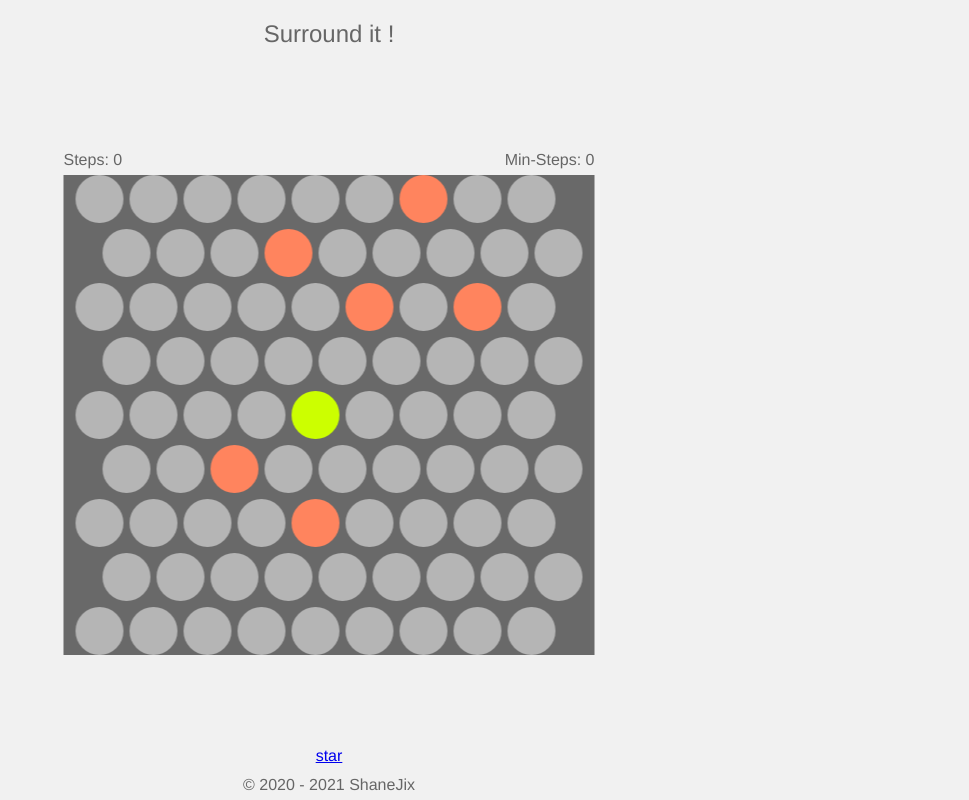
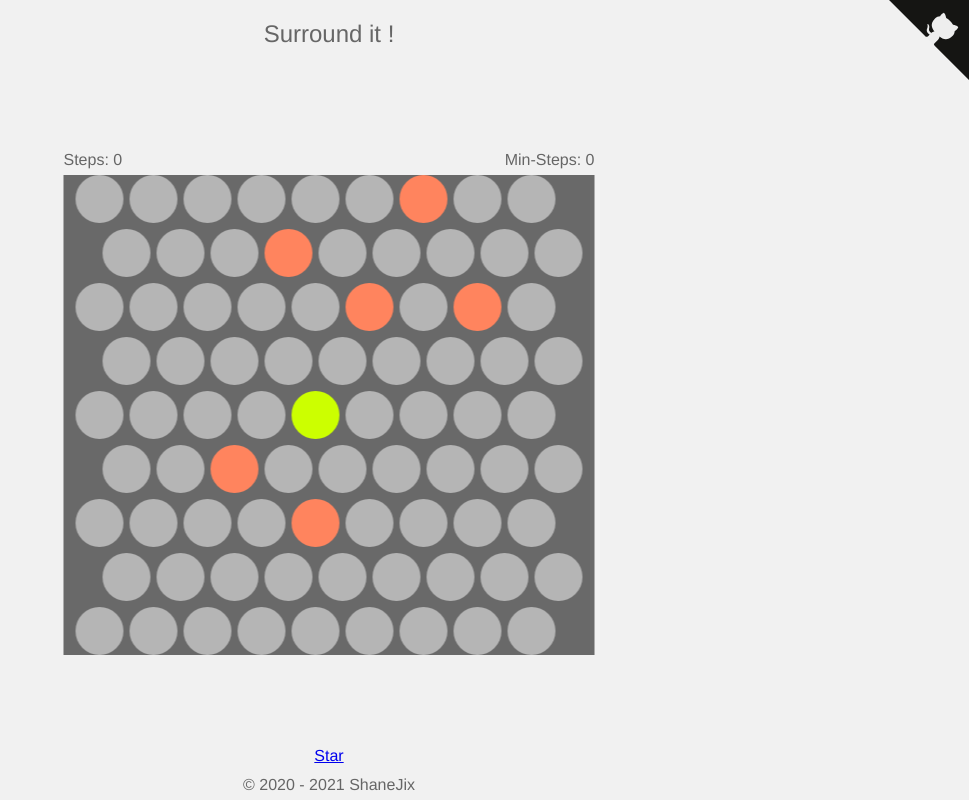
Before and after one commit to shanejix/crazy-cat, a website built with Vite: page index.html in a window 1280 px wide. Shown: the whole page, without its empty margins (311-1280 px from the left). Built offline with nearby package versions, Linux system fonts and the light colour scheme.

Commit message:
chore: add github corner

```diff
--- a/index.html
+++ b/index.html
@@ -1,13 +1,12 @@
 <!DOCTYPE html>
 <html lang="en">
-
   <head>
     <meta charset="UTF-8" />
     <meta name="viewport" content="width=device-width, initial-scale=1.0" />
-  <meta name="description" content="Shanejix's Crazy Cat">
-  <meta name="keywords" content="Shanejix">
+    <meta name="description" content="Shanejix's Crazy Cat" />
+    <meta name="keywords" content="Shanejix" />
     <link rel="icon" type="image/svg+xml" href="favicon.svg" />
-  <link rel="stylesheet" media="screen" href="./css/normalize.css">
+    <link rel="stylesheet" media="screen" href="./css/normalize.css" />
     <title>Shanejix's Crazy Cat</title>
   </head>
 
@@ -15,9 +14,7 @@
     <div class="title">Surround it !</div>
     <div id="content" class="content">
       <div class="info">
-      <span class="info-steps">
-        Steps:&nbsp;<span id="steps"></span>
-      </span>
+        <span class="info-steps"> Steps:&nbsp;<span id="steps"></span> </span>
         <span class="info-minsteps">
           Min-Steps:&nbsp;<span id="minSteps"></span>
         </span>
@@ -26,7 +23,7 @@
     </div>
     <div class="footer">
       <div class="star-link">
-      <a href="https://github.com/shanejix/crezy-cat" target="_blank">star</a>
+        <a href="https://github.com/shanejix/crazy-cat" target="_blank">Star</a>
       </div>
       <div class="copyright">
         © 2020 -
@@ -36,7 +33,66 @@
         ShaneJix
       </div>
     </div>
-  <script type="module" src="/main.js"></script>
+    <a
+      href="https://github.com/shanejix/crazy-cat"
+      class="github-corner"
+      aria-label="View source on GitHub"
+    >
+      <svg
+        width="80"
+        height="80"
+        viewBox="0 0 250 250"
+        style="
+          fill: #151513;
+          color: #eee;
+          position: absolute;
+          top: 0;
+          border: 0;
+          right: 0;
+        "
+        aria-hidden="true"
+      >
+        <path d="M0,0 L115,115 L130,115 L142,142 L250,250 L250,0 Z"></path>
+        <path
+          d="M128.3,109.0 C113.8,99.7 119.0,89.6 119.0,89.6 C122.0,82.7 120.5,78.6 120.5,78.6 C119.2,72.0 123.4,76.3 123.4,76.3 C127.3,80.9 125.5,87.3 125.5,87.3 C122.9,97.6 130.6,101.9 134.4,103.2"
+          fill="currentColor"
+          style="transform-origin: 130px 106px"
+          class="octo-arm"
+        ></path>
+        <path
+          d="M115.0,115.0 C114.9,115.1 118.7,116.5 119.8,115.4 L133.7,101.6 C136.9,99.2 139.9,98.4 142.2,98.6 C133.8,88.0 127.5,74.4 143.8,58.0 C148.5,53.4 154.0,51.2 159.7,51.0 C160.3,49.4 163.2,43.6 171.4,40.1 C171.4,40.1 176.1,42.5 178.8,56.2 C183.1,58.6 187.2,61.8 190.9,65.4 C194.5,69.0 197.7,73.2 200.1,77.6 C213.8,80.2 216.3,84.9 216.3,84.9 C212.7,93.1 206.9,96.0 205.4,96.6 C205.1,102.4 203.0,107.8 198.3,112.5 C181.9,128.9 168.3,122.5 157.7,114.1 C157.9,116.9 156.7,120.9 152.7,124.9 L141.0,136.5 C139.8,137.7 141.6,141.9 141.8,141.8 Z"
+          fill="currentColor"
+          class="octo-body"
+        ></path>
+      </svg>
+    </a>
+    <style>
+      .github-corner:hover .octo-arm {
+        animation: octocat-wave 560ms ease-in-out;
+      }
+      @keyframes octocat-wave {
+        0%,
+        100% {
+          transform: rotate(0);
+        }
+        20%,
+        60% {
+          transform: rotate(-25deg);
+        }
+        40%,
+        80% {
+          transform: rotate(10deg);
+        }
+      }
+      @media (max-width: 500px) {
+        .github-corner:hover .octo-arm {
+          animation: none;
+        }
+        .github-corner .octo-arm {
+          animation: octocat-wave 560ms ease-in-out;
+        }
+      }
+    </style>
+    <script type="module" src="./game.js"></script>
   </body>
-
 </html>
```
Also changed, not shown: game.js (renamed from main.js). Lines whose indentation alone changed are shown as unchanged.
